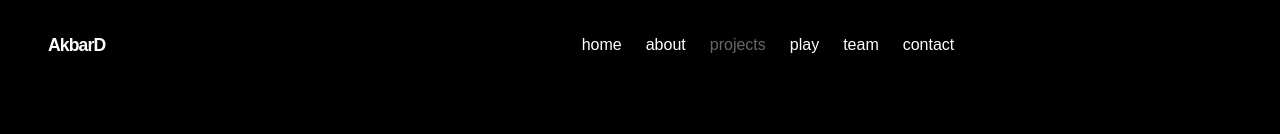
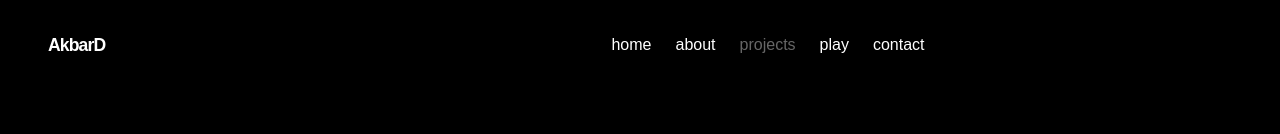
Before and after one commit to akbrdhia/AkbarD_Porto, a React (Vite) app: page /2026/project/cogito in a window 1280 px wide. Shown: the top 134 px of the page. Built offline with nearby package versions, Linux system fonts and the light colour scheme.

Commit message:
feat: wire contact sheet to navbar and layout
Replace Contact nav link with sheet trigger, remove team nav item

```diff
--- a/src/2026/Portfolio2026.jsx
+++ b/src/2026/Portfolio2026.jsx
@@ -1,4 +1,4 @@
-import React from 'react';
+import React, { useState } from 'react';
 import { Routes, Route } from 'react-router-dom';
 import MainLayout from './layout/MainLayout';
 import Hero from './features/hero/Hero';
@@ -6,10 +6,13 @@ import GalleryGrid from './features/gallery/GalleryGrid';
 import ProjectDetail from './features/projects/ProjectDetail';
 import AboutPage from './features/about/AboutPage';
 import ProjectsPage from './features/projects/ProjectsPage';
+import ContactSheet from './features/contact/ContactSheet';
 
 const Portfolio2026 = () => {
+  const [isContactOpen, setIsContactOpen] = useState(false);
+
   return (
-    <MainLayout>
+    <MainLayout onOpenContact={() => setIsContactOpen(true)}>
       <Routes>
         <Route path="/" element={
           <>
@@ -21,6 +24,10 @@ const Portfolio2026 = () => {
         <Route path="projects" element={<ProjectsPage />} />
         <Route path="project/:projectId" element={<ProjectDetail />} />
       </Routes>
+      <ContactSheet
+        isOpen={isContactOpen}
+        onClose={() => setIsContactOpen(false)}
+      />
     </MainLayout>
   );
 };
--- a/src/2026/layout/MainLayout.jsx
+++ b/src/2026/layout/MainLayout.jsx
@@ -3,11 +3,11 @@ import Navbar from './Navbar';
 import Footer from './Footer';
 import SmoothScroll from './SmoothScroll';
 
-const MainLayout = ({ children }) => {
+const MainLayout = ({ children, onOpenContact }) => {
   return (
     <SmoothScroll>
       <div className="min-h-screen w-full bg-black text-white overflow-x-hidden font-['Sora',sans-serif]">
-        <Navbar />
+        <Navbar onOpenContact={onOpenContact} />
         <main>
           {children}
         </main>
--- a/src/2026/layout/Navbar.jsx
+++ b/src/2026/layout/Navbar.jsx
@@ -7,11 +7,10 @@ const navItems = [
   { id: 'about', label: 'about', path: '/2026/about' },
   { id: 'projects', label: 'projects', path: '/2026/projects' },
   { id: 'play', label: 'play', path: '/2026/play' },
-  { id: 'team', label: 'team', path: '/2026/team' },
   { id: 'contact', label: 'contact', path: '/2026/contact' }
 ];
 
-const KineticOverlay = ({ isOpen, onClose, location, isProjectPage }) => {
+const KineticOverlay = ({ isOpen, onClose, onOpenContact, location, isProjectPage }) => {
   const containerVariants = {
     hidden: { opacity: 0 },
     visible: {
@@ -88,6 +87,16 @@ const KineticOverlay = ({ isOpen, onClose, location, isProjectPage }) => {
 
               return (
                 <motion.div key={item.id} variants={itemVariants} className="overflow-hidden">
+                  {item.id === 'contact' ? (
+                    <button
+                      onClick={() => { onClose(); onOpenContact(); }}
+                      className={`block w-full text-left text-[12vw] leading-[1.1] font-black uppercase tracking-tighter transition-colors ${
+                        'text-white hover:text-white/40'
+                      }`}
+                    >
+                      {item.label}
+                    </button>
+                  ) : (
                     <Link
                       to={item.path}
                       onClick={onClose}
@@ -97,6 +106,7 @@ const KineticOverlay = ({ isOpen, onClose, location, isProjectPage }) => {
                     >
                       {item.label}
                     </Link>
+                  )}
                 </motion.div>
               );
             })}
@@ -146,7 +156,7 @@ const NavItem = ({ label, path, isActive }) => {
   );
 };
 
-const Navbar = () => {
+const Navbar = ({ onOpenContact }) => {
   const [isScrolled, setIsScrolled] = useState(false);
   const [isOverlayOpen, setIsOverlayOpen] = useState(false);
   const location = useLocation();
@@ -191,6 +201,20 @@ const Navbar = () => {
                 isActive = location.pathname === '/2026' && !isProjectPage;
               } else {
                 isActive = location.pathname === item.path;
+              }
+
+              if (item.id === 'contact') {
+                return (
+                  <button
+                    key={item.id}
+                    onClick={() => onOpenContact()}
+                    className={`text-[1rem] font-medium cursor-pointer transition-colors bg-transparent border-none ${
+                      'text-white hover:text-white/60'
+                    }`}
+                  >
+                    {item.label}
+                  </button>
+                );
               }
 
               return (
@@ -239,6 +263,7 @@ const Navbar = () => {
       <KineticOverlay
         isOpen={isOverlayOpen}
         onClose={() => setIsOverlayOpen(false)}
+        onOpenContact={onOpenContact}
         location={location}
         isProjectPage={isProjectPage}
       />
```
Lines whose indentation alone changed are shown as unchanged.
